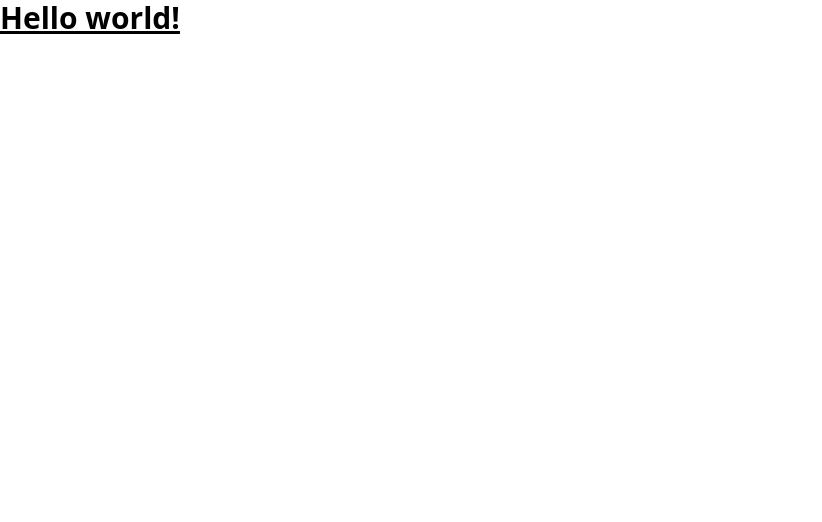
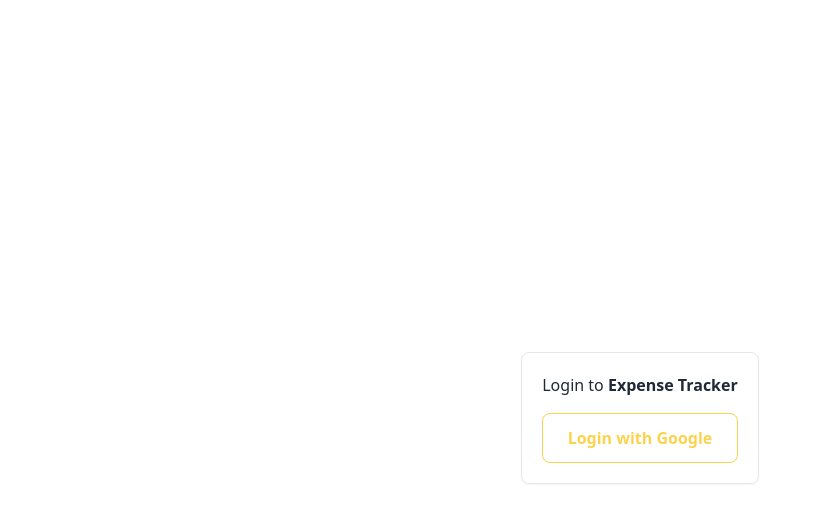
Before and after one commit to mohitk0208/expenses-frontend, a React (Create React App) app: page /login in a window 1280 px wide. Shown: the top 522 px of the page, without its empty margins (0-822 px from the left). Built offline with nearby package versions, Linux system fonts and the light colour scheme.

Commit message:
made login page

```diff
--- a/package.json
+++ b/package.json
@@ -12,6 +12,7 @@
     "@types/react-dom": "^16.9.14",
     "react": "^17.0.2",
     "react-dom": "^17.0.2",
+    "react-router-dom": "^6.2.1",
     "react-scripts": "5.0.0",
     "typescript": "^4.5.4",
     "web-vitals": "^0.2.4",
--- a/src/App.tsx
+++ b/src/App.tsx
@@ -1,7 +1,13 @@
+import { BrowserRouter, Route, Routes } from "react-router-dom"
+import Login from "./pages/Login"
+import { routes } from "./utils/routeStrings"
+
 export default function App() {
   return (
-    <h1 className="text-3xl font-bold underline">
-      Hello world!
-    </h1>
+    <BrowserRouter>
+      <Routes>
+        <Route path={routes.LOGIN} element={<Login />} />
+      </Routes>
+    </BrowserRouter>
   )
 }
--- /dev/null
+++ b/src/pages/Login.tsx
@@ -0,0 +1,32 @@
+import { useState } from "react"
+
+function Login() {
+
+  const [error, setError] = useState<string | null>(null)
+
+  return (
+    <div className="w-screen h-screen flex flex-col space-y-4 items-center justify-center" >
+      {/**
+       * make a error part that always exist but opacity is 0
+       * when error is null opacity 0 and pointer events all
+       * when error then opacity 1 with transition, red border and error in between
+      */}
+      <div className={`border-2 border-red-500 p-2 rounded-md text-red-500 bg-red-400/5 transition-transform duration-200 ease-in-out ${!error ? " scale-0 " : "scale-100"}`} >
+        {error && error}
+      </div>
+      <div className="p-5 border rounded-lg shadow-sm">
+        <h1 className="text-gray-800 " >Login to <span className="font-bold" >Expense Tracker</span></h1>
+
+        <button
+          className="font-bold text-amber-300 border border-amber-300 p-3 rounded-lg w-full mt-4 hover:bg-amber-300 hover:text-white transition-colors duration-200 "
+          type="button"
+          // onClick={loginHandler}
+        >
+          Login with Google
+        </button>
+      </div>
+    </div>
+  )
+}
+
+export default Login
--- /dev/null
+++ b/src/utils/constants.ts
@@ -0,0 +1 @@
+export const host = ""
--- /dev/null
+++ b/src/utils/routeStrings.ts
@@ -0,0 +1,5 @@
+export const routes = {
+  LOGIN: "/login",
+  HOME: "/",
+  EXPENSES: (categoryId?: string | number) => `/expenses/${categoryId ? categoryId : ":categoryId"}`
+}
```
Also changed, not shown: 1 other file (tests, documents, lock files or other folders).
